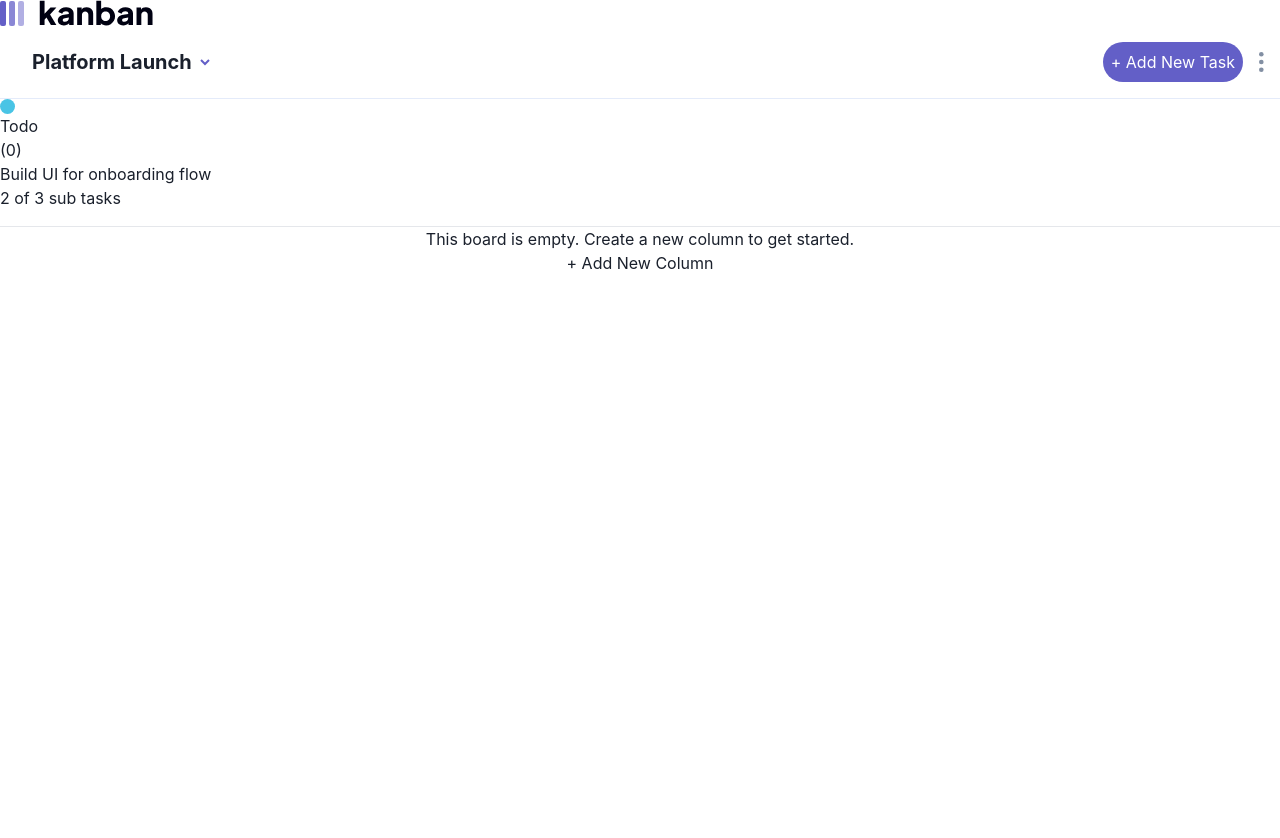
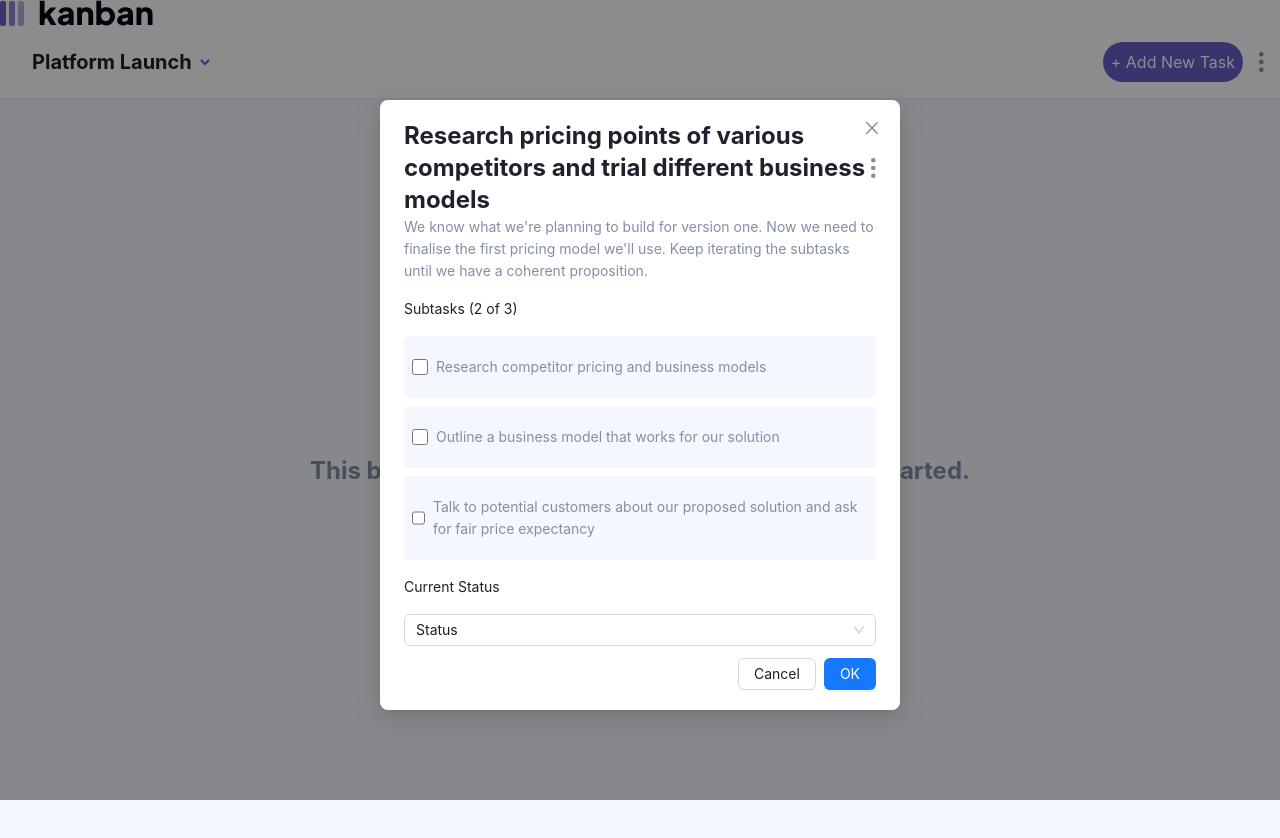
Before and after one commit to chie7tain/kanban_task_manager_app, a React (Vite) app: page / in a window 1280 px wide. Shown: the top 838 px of the page. Before the commit the page ends 800 px from the top, so only its background shows below. Built offline with nearby package versions, Linux system fonts and the light colour scheme.

Commit message:
:lipstick: Add update task ui
add update task ui

```diff
--- a/src/components/board.tsx
+++ b/src/components/board.tsx
@@ -1,9 +1,23 @@
-import { Modal, Popover } from "antd";
+import { Input, Modal, Popover, Select } from "antd";
 
 import { useState } from "react";
+interface TaskType {
+  title: string;
+  description: string;
+  subtasks: string[];
+  status: string;
+}
 export default function Board() {
-  const [isModalOpen, setIsModalOpen] = useState(false);
-
+  const [columns, setColumns] = useState<string[]>([]);
+  const [isModalOpen, setIsModalOpen] = useState(true);
+  const [isNewColumnModalOpen, setIsNewColumnModalOpen] = useState(false);
+  const [newColumnTitle, setNewColumnTitle] = useState("");
+  const [task, setTask] = useState<TaskType>({
+    title: "",
+    description: "",
+    subtasks: [],
+    status: "Not Started",
+  });
   const showModal = () => {
     setIsModalOpen(true);
   };
@@ -19,42 +33,73 @@ export default function Board() {
       <p>Delete Task</p>
     </div>
   );
+
+  const handleOpenNewColumnModal = () => {
+    setIsNewColumnModalOpen(true);
+  };
+  const addNewColumn = (e: React.MouseEvent<HTMLButtonElement>) => {
+    e.preventDefault();
+    if (newColumnTitle.trim() === "") return;
+    if (columns.includes(newColumnTitle)) return;
+    if (e.currentTarget.textContent === "Cancel") return;
+
+    setColumns([...columns, newColumnTitle]);
+    setIsNewColumnModalOpen(false);
+    setNewColumnTitle("");
+  };
   return (
     // active board state
-    <main>
-      <div>
-        {/* column Heading */}
-        <div>
-          {/* icon */}
+    <main className="bg-gray-tertiary min-h-screen">
+      {/* column container */}
+      <div className="flex justify-between w-full overflow-x-scroll">
+        {columns.length === 0 ? (
+          <div className="flex flex-col items-center justify-center h-screen w-full">
+            <h1 className="text-gray-primary font-bold text-2xl text-center mb-4">
+              This board is empty. Create a new column to get started.
+            </h1>
+            <button
+              onClick={handleOpenNewColumnModal}
+              className="bg-blue-primary text-white px-4 py-2 rounded-full"
+            >
+              + Add New Column
+            </button>
+          </div>
+        ) : (
+          <>
+            {/* column */}
+            {columns.map((column, index) => (
+              <div className="flex flex-col gap-4 px-4">
+                <div className="flex items-center gap-2">
                   <img src="/src/assets/todo_oval.svg" alt="board" />
-          {/* column title */}
-          <h4>Todo</h4>
-          {/* task count */}
+                  <h4>{column}</h4>
                   <span>(0)</span>
                 </div>
-        {/* column tasks list */}
                 <ul>
-          {/* task item */}
-          <li className="cursor-pointer border-b border-gray-200 pb-4">
-            <div onClick={showModal}>
-              {/* task title */}
-              <h5>Build UI for onboarding flow</h5>
-              {/* task subtask count */}
-              <span>2 of 3 sub tasks</span>
-            </div>
+                  <li className="cursor-pointer border-b border-gray-200 pb-4 bg-white rounded-lg w-96 mb-4">
+                    <button
+                      onClick={showModal}
+                      className="flex flex-col gap-2 p-4 w-full"
+                    >
+                      <h5 className="text-black-secondary font-bold">
+                        Build UI for onboarding flow
+                      </h5>
+                      <span className="text-gray-primary">
+                        2 of 3 sub tasks
+                      </span>
+                    </button>
                   </li>
                 </ul>
               </div>
-      {/* // default board state */}
-      <div className="flex flex-col items-center justify-center h-full">
-        <h1>This board is empty. Create a new column to get started.</h1>
-        <button>+ Add New Column</button>
+            ))}
+          </>
+        )}
       </div>
+
       {/* task details modal */}
       <Modal open={isModalOpen} onOk={handleOk} onCancel={handleCancel}>
         {/* task title */}
-        <div>
-          <h2>
+        <div className="flex items-center justify-between">
+          <h2 className="text-black-secondary font-bold text-2xl">
             Research pricing points of various competitors and trial different
             business models
           </h2>
@@ -68,41 +113,122 @@ export default function Board() {
           </Popover>
         </div>
         {/* task description */}
-        <p>
+        <p className="text-gray-primary">
           We know what we're planning to build for version one. Now we need to
           finalise the first pricing model we'll use. Keep iterating the
           subtasks until we have a coherent proposition.
         </p>
         {/* subtasks */}
         {/* title */}
-        <h3>Subtasks 2 of 3</h3>
+        <h3 className="text-black-secondary my-4">Subtasks (2 of 3)</h3>
         {/* subtask list */}
         <ul>
           {/* subtask item */}
-          <li>
-            <input type="checkbox" />
-            <p>Research competitor pricing and business models</p>
+          <li className="flex items-center gap-2 py-5 px-2 bg-gray-tertiary my-2 rounded-md">
+            <input type="checkbox" className="w-4 h-4 ring-offset-blue-700" />
+            <p className="text-gray-primary ring-offset-blue-700">
+              Research competitor pricing and business models
+            </p>
           </li>
-          <li>
-            <input type="checkbox" />
-            <p>Outline a business model that works for our solution</p>
+          <li className="flex items-center gap-2 py-5 px-2 bg-gray-tertiary my-2 rounded-md">
+            <input type="checkbox" className="w-4 h-4" />
+            <p className="text-gray-primary ring-offset-blue-600">
+              Outline a business model that works for our solution
+            </p>
           </li>
-          <li>
-            <input type="checkbox" />
-            <p>
+          <li className="flex items-center gap-2 py-5 px-2 bg-gray-tertiary my-2 rounded-md">
+            <input type="checkbox" className="w-4 h-4" />
+            <p className="text-gray-primary ring-offset-blue-600">
               Talk to potential customers about our proposed solution and ask
               for fair price expectancy
             </p>
           </li>
         </ul>
         {/* task current status */}
-        <h3>Current Status</h3>
-        <select>
-          <option value="Not Started">Not Started</option>
-          <option value="In Progress">In Progress</option>
-          <option value="Completed">Completed</option>
-        </select>
+        <h3 className="text-black-secondary my-4">Current Status</h3>
+        <Select
+          className="w-full"
+          options={[
+            {
+              value: "Not Started",
+              label: <span>Status</span>,
+            },
+            {
+              value: "Doing",
+              label: <span>Doing</span>,
+            },
+            {
+              value: "Completed",
+              label: <span>Completed</span>,
+            },
+            {
+              value: "Todo",
+              label: <span>Todo</span>,
+            },
+          ]}
+          defaultValue="Not Started"
+        />
       </Modal>
+
+      {/* new column modal */}
+      <Modal
+        open={isNewColumnModalOpen}
+        onOk={addNewColumn}
+        onCancel={handleCancel}
+      >
+        <h2>Add New Column</h2>
+        <Input
+          className="w-full border-gray-primary rounded-md p-2 outline-none"
+          type="text"
+          value={newColumnTitle}
+          onChange={(e) => setNewColumnTitle(e.target.value)}
+          placeholder="Column Name"
+        />
+      </Modal>
+      {/* add  */}
     </main>
   );
 }
+
+// <div className="flex flex-col gap-4 px-4">
+//         <div className="flex items-center gap-2">
+//           <img src="/src/assets/todo_oval.svg" alt="board" />
+//           <h4>Todo</h4>
+//           <span>(0)</span>
+//         </div>
+//         <ul>
+//           {/* task item */}
+//           <li className="cursor-pointer border-b border-gray-200 pb-4 bg-white rounded-lg w-96 mb-4">
+//             <button
+//               onClick={showModal}
+//               className="flex flex-col gap-2 p-4 w-full"
+//             >
+//               <h5 className="text-black-secondary font-bold">
+//                 Build UI for onboarding flow
+//               </h5>
+//               <span className="text-gray-primary">2 of 3 sub tasks</span>
+//             </button>
+//           </li>
+//         </ul>
+//       </div>
+//       <div className="flex flex-col gap-4 px-4">
+//         <div className="flex items-center gap-2">
+//           <img src="/src/assets/todo_oval.svg" alt="board" />
+//           <h4>Todo</h4>
+//           <span>(0)</span>
+//         </div>
+//         <ul>
+//           {/* task item */}
+//           <li className="cursor-pointer border-b border-gray-200 pb-4 bg-white rounded-lg w-96 mb-4">
+//             <button
+//               onClick={showModal}
+//               className="flex flex-col gap-2 p-4 w-full"
+//             >
+//               <h5 className="text-black-secondary font-bold">
+//                 Build UI for onboarding flow
+//               </h5>
+//               <span className="text-gray-primary">2 of 3 sub tasks</span>
+//             </button>
+//           </li>
+//         </ul>
+//       </div>
--- /dev/null
+++ b/src/screens/deleteBoard.tsx
@@ -0,0 +1,11 @@
+import React from 'react'
+import { Modal } from 'antd'
+function DeleteBoard() {
+  return (
+    <Modal open={true} onOk={() => {}} onCancel={() => {}}>
+      <h1>Delete Board</h1>
+    </Modal>
+  )
+}
+
+export default DeleteBoard;
--- a/src/screens/layout.tsx
+++ b/src/screens/layout.tsx
@@ -39,7 +39,7 @@ export default function Layout({ children }: { children: React.ReactNode }) {
           {/* nav items */}
           <div className="flex flex-col gap-4 relative">
             <button
-              className="text-xl font-bold flex items-center gap-2"
+              className="text-xl font-bold flex items-center gap-2 cursor-pointer"
               onClick={handleOpen}
             >
               Platform Launch{""}
@@ -78,7 +78,7 @@ export default function Layout({ children }: { children: React.ReactNode }) {
                               : "/src/assets/icon-board.svg"
                           }
                           alt="board"
-                        />
+                        />{" "}
                         Platform Launch
                       </span>
                     )}
--- a/tailwind.config.js
+++ b/tailwind.config.js
@@ -17,7 +17,6 @@ export default {
         "white":"#FFFFFF",
         "red":"#EA5555",
         "red-secondary":"#FF9898",
-
       }
     },
   },
```
Lines whose indentation alone changed are shown as unchanged.
